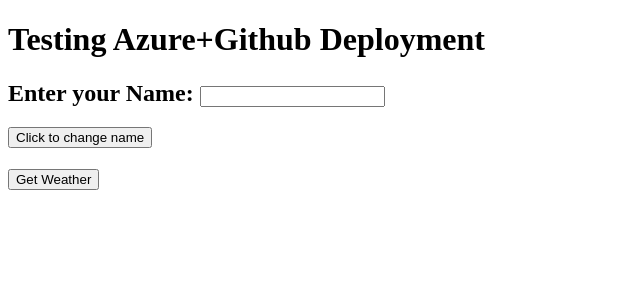
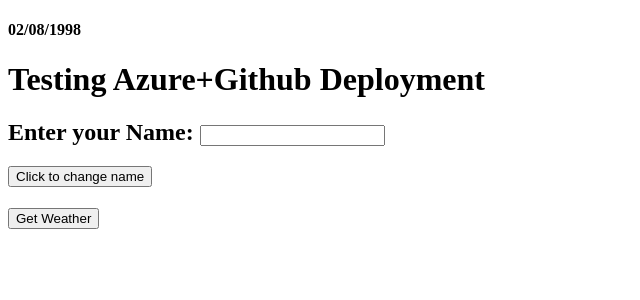
Before and after one commit to SanjayDutta/testing-azure-github, a Nuxt app: page / in a window 1280 px wide. Shown: the top 300 px of the page, without its empty margins (0-640 px from the left). Built offline with nearby package versions, Linux system fonts and the light colour scheme.

Commit message:
Added exception to .env

```diff
--- a/pages/index.vue
+++ b/pages/index.vue
@@ -1,5 +1,6 @@
 <template>
   <div>
+    <h4>02/08/1998</h4>
     <h1>{{ message }}</h1>
     <h2>Enter your Name: <input type="text" v-model=name></h2>
     <button @click="changeName">Click to change name</button>
```
